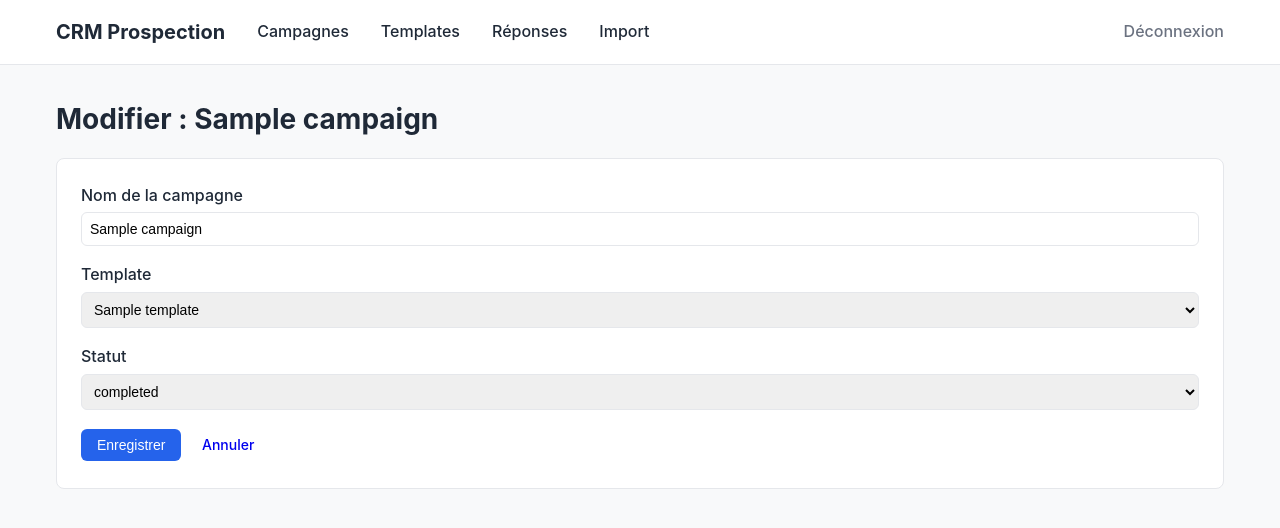
After one commit to Decapix/crm-prospection-mail, a FastAPI app: page /campaigns/1/edit in a window 1280 px wide. The commit adds this page. Shown: the top 528 px of the page. Run offline with FastAPI, Linux system fonts and the light colour scheme; the visitor is signed in with stand-in values (Sample User, id 1); tables that the repository leaves empty hold one stand-in row (values such as "Sample post"); parts of the project's set-up code (start-up, migrations or seed data) failed here and were passed over.

Commit message:
feat: add edit/delete for campaigns and templates

```diff
--- /dev/null
+++ b/app/templates/campaigns/edit.html
@@ -0,0 +1,32 @@
+{% extends "base.html" %}
+{% block title %}Modifier Campagne — CRM{% endblock %}
+
+{% block content %}
+<h1>Modifier : {{ campaign.name }}</h1>
+<div class="card">
+    <form method="post" action="/campaigns/{{ campaign.id }}/edit">
+        <div class="form-group">
+            <label>Nom de la campagne</label>
+            <input type="text" name="name" value="{{ campaign.name }}" required>
+        </div>
+        <div class="form-group">
+            <label>Template</label>
+            <select name="template_id" required>
+                {% for t in all_templates %}
+                <option value="{{ t.id }}" {% if t.id == campaign.template_id %}selected{% endif %}>{{ t.name }}</option>
+                {% endfor %}
+            </select>
+        </div>
+        <div class="form-group">
+            <label>Statut</label>
+            <select name="status" required>
+                {% for s in ['draft', 'scheduled', 'in_progress', 'completed'] %}
+                <option value="{{ s }}" {% if s == campaign.status %}selected{% endif %}>{{ s }}</option>
+                {% endfor %}
+            </select>
+        </div>
+        <button type="submit" class="btn btn-primary">Enregistrer</button>
+        <a href="/campaigns/{{ campaign.id }}" class="btn">Annuler</a>
+    </form>
+</div>
+{% endblock %}
```
Also changed, not shown: app/routes/campaigns.py (+40 -1 lines), app/routes/templates_routes.py (+20 -1 lines), app/templates/campaigns/detail.html (+7 -1 lines), app/templates/email_templates/list.html (+6 -1 lines).
